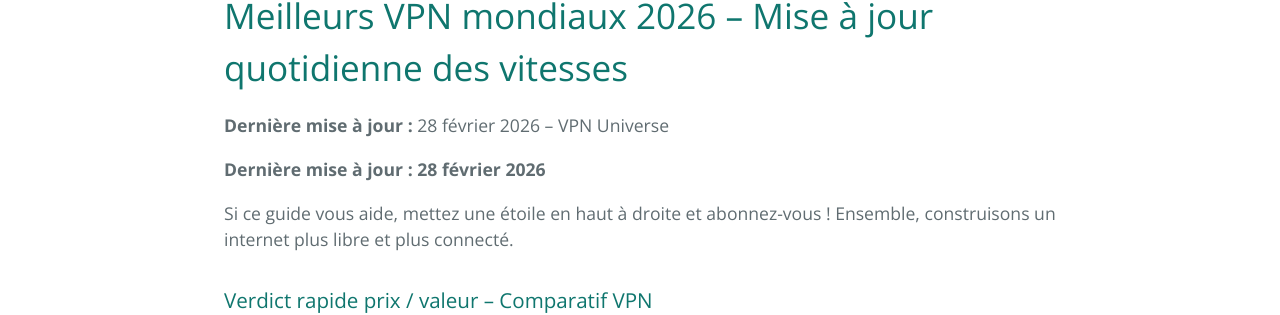
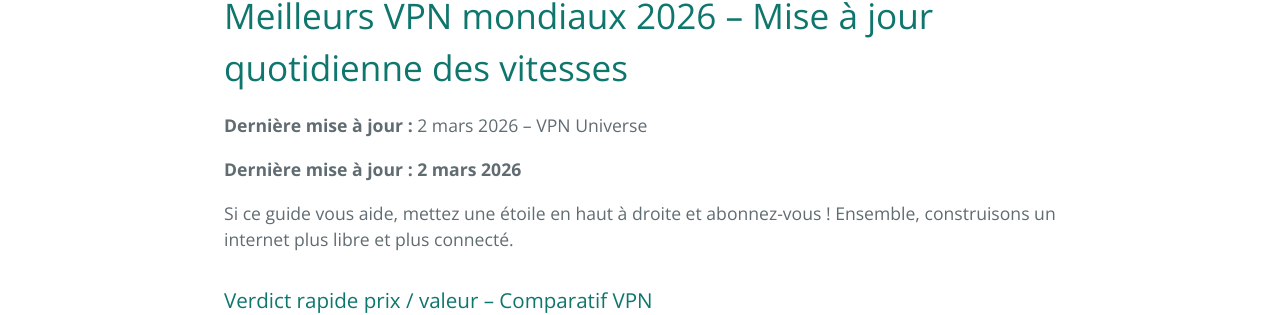
Before and after one commit to vpnclair-fr/vpnclair-fr.github.io, a Jekyll site: the page built from index.md, in a window 1280 px wide and 900 px high, scrolled down 387 px. Shown: the part 147-462 px from the top of the window. Built offline with Jekyll 4.4.1, drawn with Linux system fonts in a browser that asks for light colours; a style sheet for code colours, icons or effects is not loaded.

Commit message:
Fr auto update (2026-03-01)

```diff
--- a/index.md
+++ b/index.md
@@ -2,15 +2,15 @@
 layout: default
 title: "Meilleurs VPN 2026 – Mise à jour quotidienne & tests réels"
 description: "Mis à jour tous les jours — comparatif 2026 des meilleurs VPN. Débloquez Netflix complet (US, France, Japon…), jouez à EA FC / FIFA sans lag, protégez-vous sur Wi-Fi public (cafés, gares, hôtels). Tests vitesse, fiabilité & streaming."
-last_updated: "28 février 2026"
+last_updated: "2 mars 2026"
 ---
 
 
 # Meilleurs VPN mondiaux 2026 – Mise à jour quotidienne des vitesses
-**Dernière mise à jour :** 28 février 2026 – VPN Universe
-
-
-**Dernière mise à jour : 28 février 2026**
+**Dernière mise à jour :** 2 mars 2026 – VPN Universe
+
+
+**Dernière mise à jour : 2 mars 2026**
 <!-- <img src="./image/vpn_intro_pic.jpg" alt="Résultats tests de vitesse VPN" width="700"/> -->
 
 Si ce guide vous aide, mettez une étoile en haut à droite et abonnez-vous ! Ensemble, construisons un internet plus libre et plus connecté.
```
Also changed, not shown: Readme.md, image/speed_test/vpn_connection_disney.png, image/speed_test/vpn_connection_netflix.png, image/speed_test/vpn_connection_ratio.png, image/speed_test/vpn_speed_test_combined.png.
